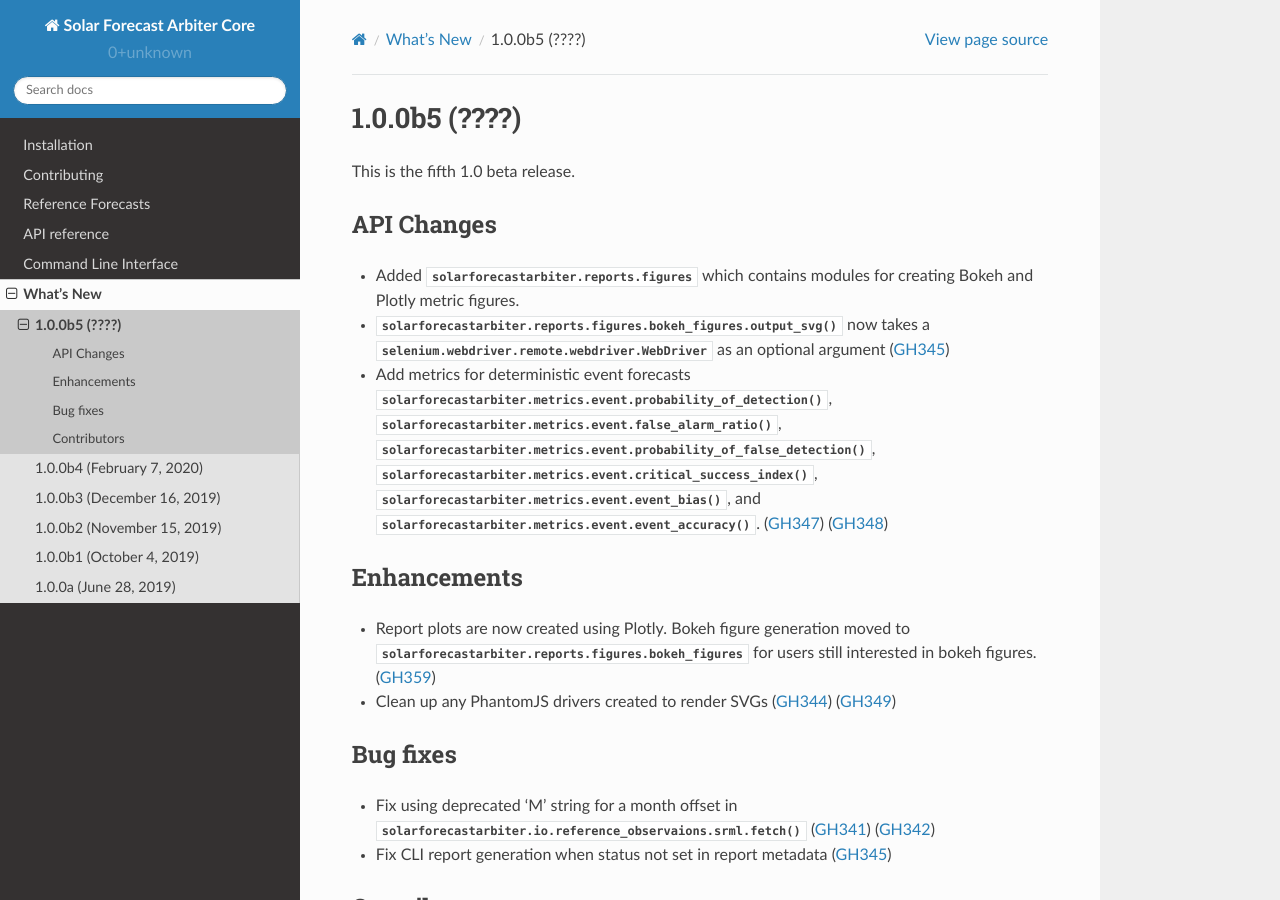
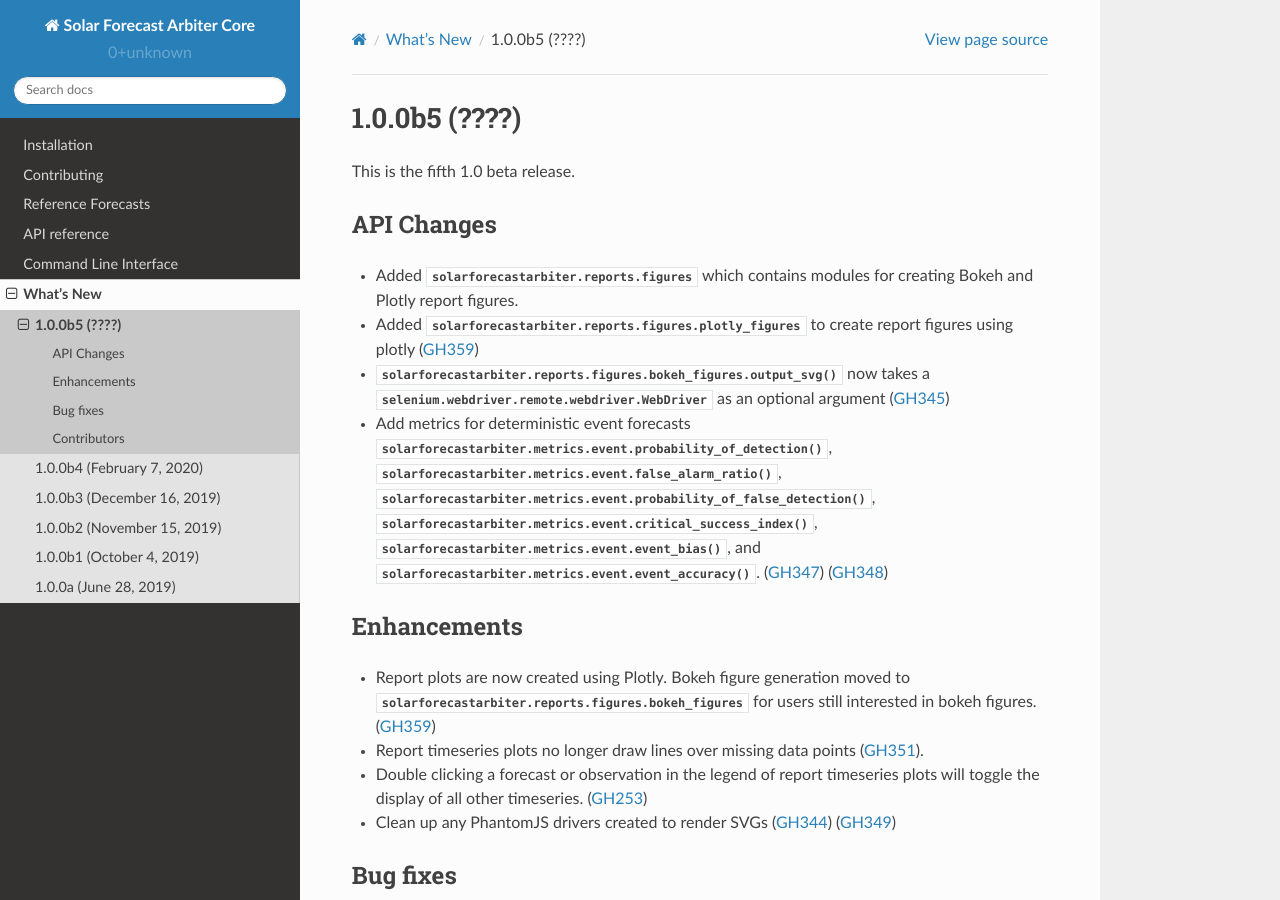
Before and after one commit to SolarArbiter/solarforecastarbiter-core, a Sphinx documentation site: the page built from docs/source/whatsnew/1.0.0b5.rst, in a window 1280 px wide and 900 px high. Built offline with Sphinx 7.4.7 and the Read the Docs theme 2.0.0, drawn with Linux system fonts in a browser that asks for light colours.

Commit message:
update whatsnew, api.rst and correct a few erroneous docstrings

```diff
--- a/docs/source/api.rst
+++ b/docs/source/api.rst
@@ -523,10 +523,14 @@ Functions for generating Plotly report metric figures.
    :toctree: generated/
 
    reports.figures.plotly_figures.construct_metrics_dataframe
+   reports.figures.plotly_figures.construct_timeseries_dataframe
    reports.figures.plotly_figures.bar
    reports.figures.plotly_figures.bar_subdivisions
    reports.figures.plotly_figures.output_svg
    reports.figures.plotly_figures.raw_report_plots
+   reports.figures.plotly_figures.timeseries_plots
+   reports.figures.plotly_figures.timeseries
+   reports.figures.plotly_figures.scatter
 
 
 Functions for generating Bokeh plots.
--- a/docs/source/whatsnew/1.0.0b5.rst
+++ b/docs/source/whatsnew/1.0.0b5.rst
@@ -9,7 +9,9 @@ This is the fifth 1.0 beta release.
 API Changes
 ~~~~~~~~~~~
 * Added :py:mod:`solarforecastarbiter.reports.figures` which contains modules
-  for creating Bokeh and Plotly metric figures.
+  for creating Bokeh and Plotly report figures.
+* Added :py:mod:`solarforecastarbiter.reports.figures.plotly_figures` to create
+  report figures using plotly (:pull:`359`)
 * :py:func:`solarforecastarbiter.reports.figures.bokeh_figures.output_svg`
   now takes a :py:class:`selenium.webdriver.remote.webdriver.WebDriver` as an
   optional argument (:pull:`345`)
@@ -27,6 +29,10 @@ Enhancements
 * Report plots are now created using Plotly. Bokeh figure generation moved to
   :py:mod:`solarforecastarbiter.reports.figures.bokeh_figures` for users
   still interested in bokeh figures.(:pull:`359`)
+* Report timeseries plots no longer draw lines over missing data points
+  (:issue:`351`).
+* Double clicking a forecast or observation in the legend of report timeseries
+  plots will toggle the display of all other timeseries. (:issue:`253`)
 * Clean up any PhantomJS drivers created to render SVGs (:issue:`344`)
   (:pull:`349`)
 
```
Also changed, not shown: 1 other file.
